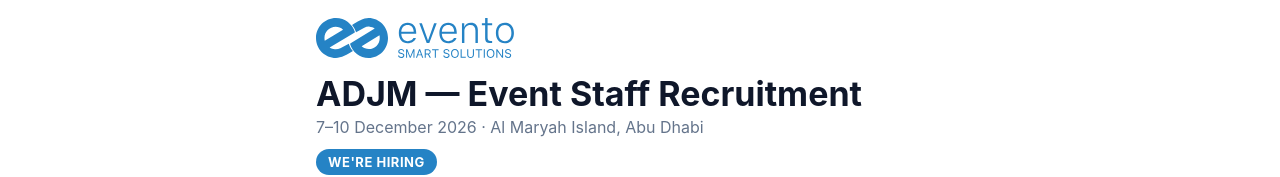
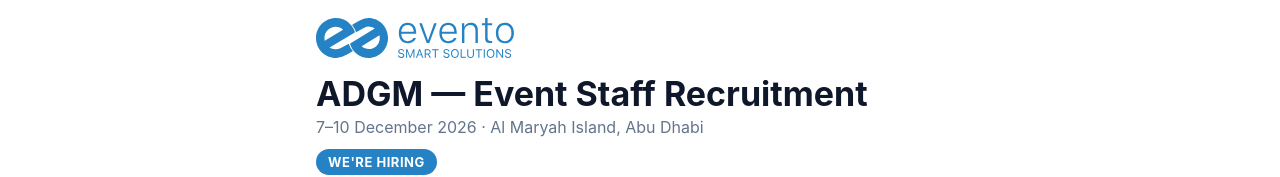
Before and after one commit to jamers188/checkin, a plain HTML site: page apply/index.html in a window 1280 px wide. Shown: the top 177 px of the page. Drawn offline with Linux system fonts and the light colour scheme.

Commit message:
Update event title from ADJM to ADGM

```diff
--- a/apply/index.html
+++ b/apply/index.html
@@ -3,7 +3,7 @@
 <head>
 <meta charset="utf-8">
 <meta name="viewport" content="width=device-width, initial-scale=1">
-<title>Apply – ADJM Event Staff</title>
+<title>Apply – ADGM Event Staff</title>
 <style>
   :root { --brand: #2583C5; --brand2: #1b6aa3; --ink: #0f172a; --muted: #64748b; --line: #dbe3ec; --bg: #f2f6fa; --card: #fff;
     --ok: #15803d; --okbg: #dcfce7; --bad: #b91c1c; --badbg: #fee2e2; }
@@ -56,7 +56,7 @@
 <body>
 <div class="banner"><div class="in">
   <img src="../evento-logo.svg" alt="Evento Solutions">
-  <h1>ADJM — Event Staff Recruitment</h1>
+  <h1>ADGM — Event Staff Recruitment</h1>
   <p class="sub">7–10 December 2026 · Al Maryah Island, Abu Dhabi</p>
   <span class="pill">WE'RE HIRING</span>
 </div></div>
```
